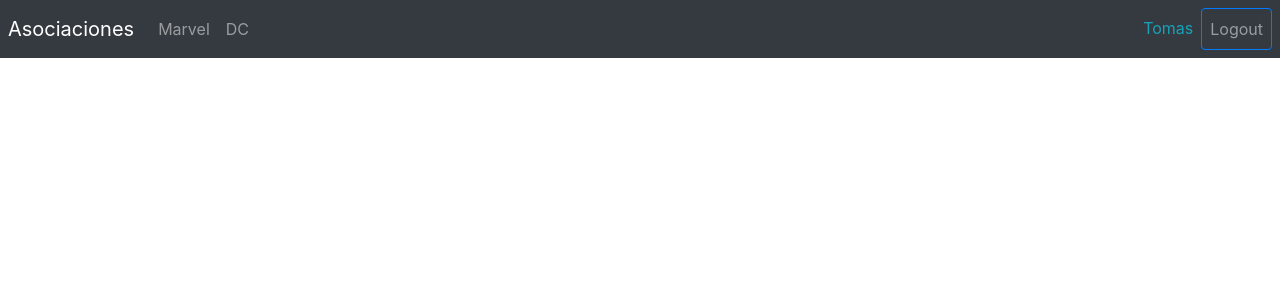
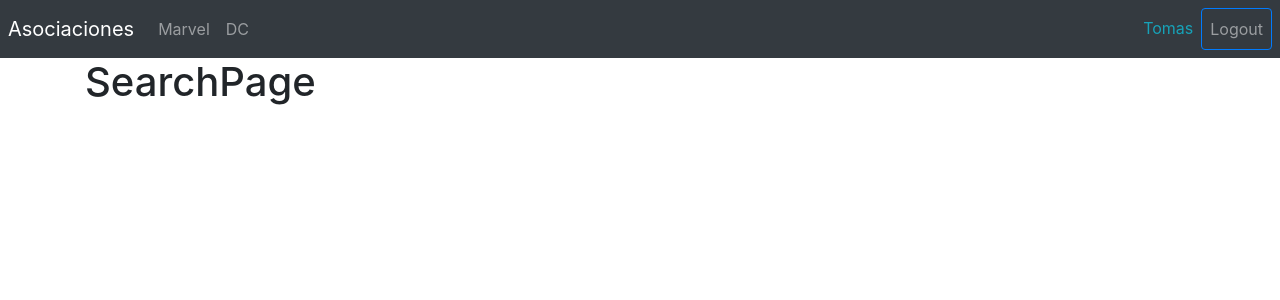
Before and after one commit to Xtremono/heroes-app, a React (Vite) app: page /search in a window 1280 px wide. Shown: the top 300 px of the page. Built offline with nearby package versions, Linux system fonts and the light colour scheme.

Commit message:
Creacion de nuevas rutas

```diff
--- a/src/heroes/index.js
+++ b/src/heroes/index.js
@@ -2,3 +2,4 @@
 
 
 export * from './pages';
+export *from './routes/HeroesRoutes';
--- /dev/null
+++ b/src/heroes/pages/HeroPage.jsx
@@ -0,0 +1,8 @@
+
+
+
+export const HeroPage = () => {
+  return (
+    <h1>HeroPage</h1>
+  )
+}
--- /dev/null
+++ b/src/heroes/pages/SearchPage.jsx
@@ -0,0 +1,7 @@
+
+
+export const SearchPage = () => {
+  return (
+   <h1>SearchPage</h1>
+  )
+}
--- a/src/heroes/pages/index.js
+++ b/src/heroes/pages/index.js
@@ -2,3 +2,5 @@
 
 export * from "./DcPage";
 export * from "./MarvelPage";
+export * from "./HeroPage";
+export * from "./SearchPage";
--- /dev/null
+++ b/src/heroes/routes/HeroesRoutes.jsx
@@ -0,0 +1,26 @@
+import { Navigate, Route, Routes } from "react-router-dom"
+import { Navbar } from "../../ui"
+import { DcPage, HeroPage, MarvelPage, SearchPage } from "../pages"
+
+
+
+export const HeroesRoutes = () => {
+  return (
+    <>
+      <Navbar/>
+      <div className="container">
+        <Routes>
+              <Route path="marvel" element={<MarvelPage/>}/>
+              <Route path="dc" element={<DcPage/>}/>
+
+              <Route path="search" element={<SearchPage/>}/>
+              <Route path="hero" element={<HeroPage/>}/>
+
+              <Route path="/" element={<Navigate to="/marvel"/>}/>
+
+        </Routes>
+      </div>
+
+    </>
+  )
+}
--- a/src/router/AppRouter.jsx
+++ b/src/router/AppRouter.jsx
@@ -1,20 +1,17 @@
-import { Navigate, Route,Routes } from "react-router-dom"
+import {  Route,Routes } from "react-router-dom"
 
-import { DcPage, MarvelPage } from "../heroes"
+import {  HeroesRoutes } from "../heroes"
 import { LoginPage } from "../auth";
-import { Navbar } from "../ui"
+
 
 export const AppRouter = () => {
   return (
     <>
-    <Navbar/>
+
 
     <Routes>
-      <Route path="marvel" element={<MarvelPage/>}/>
-      <Route path="dc" element={<DcPage/>}/>
-
-      <Route path="login" element={<LoginPage/>}/>
-      <Route path="/" element={<Navigate to="/marvel"/>}/>
+    <Route path="login" element={<LoginPage/>}/>
+    <Route path="/*" element={<HeroesRoutes/>}/>
 
     </Routes>
     </>
```
